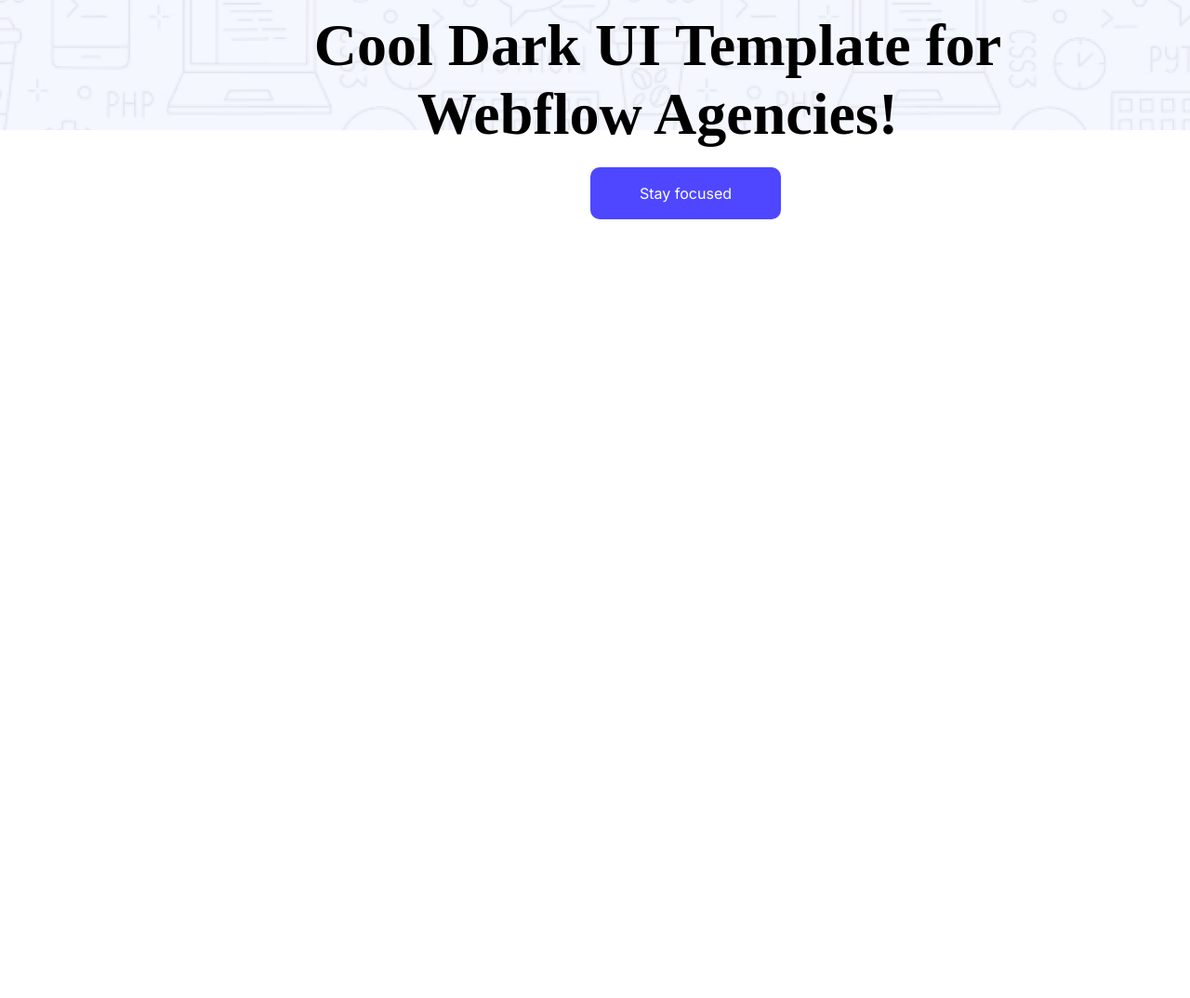
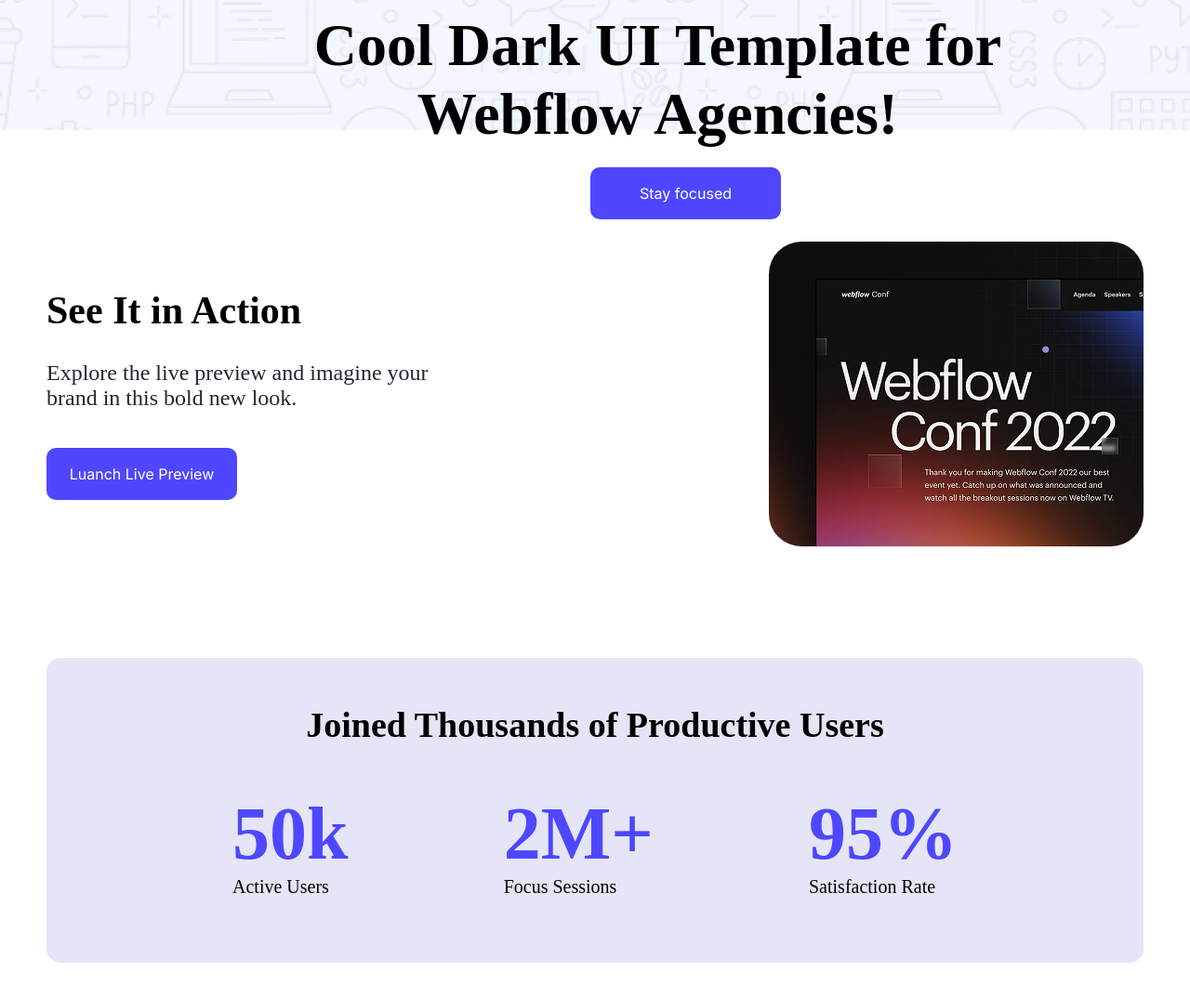
Before and after one commit to siddiquemd786/my-first-landingpage-inhero, a plain HTML site: page index.html in a window 1280 px wide. Shown: the part 500-1574 px from the top of the page at 93% size. Before the commit the page ends 800 px from the top, so only its background shows below. Drawn offline with Linux system fonts and the light colour scheme.

Commit message:
completed product user side

```diff
--- a/index.html
+++ b/index.html
@@ -27,7 +27,25 @@
 
 
     </header>
+
     <main>
+        <section class="action">
+            <div class="action-1" >
+                <h1 class="acton-title">See It in Action</h1>
+                <p class="action-sub-title">Explore the live preview and imagine your brand in this bold new look.</p>
+                <button class="btn3">Luanch Live Preview</button>
+            </div>
+            <img class="action-pic" src="Assets/wc-mini.png" alt="">
+
+        </section>
+        <section class="product-user">
+            <h1 class="product-user-title" >Joined Thousands of Productive Users</h1>
+            <div class="product-view">
+                <div><h1>50k</h1><p>Active Users</p></div>
+                <div><h1>2M+</h1><p>Focus Sessions</p></div>
+                <div><h1>95%</h1><p>Satisfaction Rate</p></div>
+            </div>
+        </section>
 
     </main>
 
--- a/style.css
+++ b/style.css
@@ -65,3 +65,88 @@
     cursor: pointer;
     font-family: "Inter", sans-serif;
 }
+
+.action{
+    width: 1180px;
+    height: 328px;
+    display: flex;
+    justify-content: space-between;
+
+    margin: 120px auto;
+}
+
+.btn3 {
+    padding:18px 10px;
+    background-color: #4E47FF;
+
+    display:block;
+    width: 205px;
+    margin-top: 40px;
+
+    color: white;
+    font-size: 16px;
+    text-align: center;
+    border-radius: 10px;
+    border: none;
+    outline: none;
+    cursor: pointer;
+    font-family: "Inter", sans-serif;
+}
+.action-pic{
+    border-radius: 35px;
+    width: 403px;
+    height: 328px;
+
+}
+.action-1{
+    margin-top: 50px;
+    width: 460px;
+    height: 203px;
+}
+
+.acton-title{
+
+    font-size: 42px;
+    font-weight: bold;
+}
+.action-sub-title{
+    margin-top: 30px;
+    color: #252432;
+    font-size: 24px;
+    font-family: ;
+}
+
+.product-user{
+    width: 1180px;
+    height: 328px;
+
+    display: flex;
+    flex-direction: column;
+
+    background-color: #e5e5f7;
+    border-radius: 15px;
+
+    margin: 120px auto;
+}
+.product-user-title{
+    font-size: 38px;
+    font-weight: bold;
+    text-align: center;
+    margin-top: 50px;
+
+}
+.product-view h1{
+    font-size:80px ;
+     color: #4E47FF;
+
+
+}
+.product-view{
+    display: flex;
+    justify-content: space-between;
+    margin: 50px 200px;
+}
+.product-view p{
+    color: #000000;
+    font-size: 20px;
+}
```
